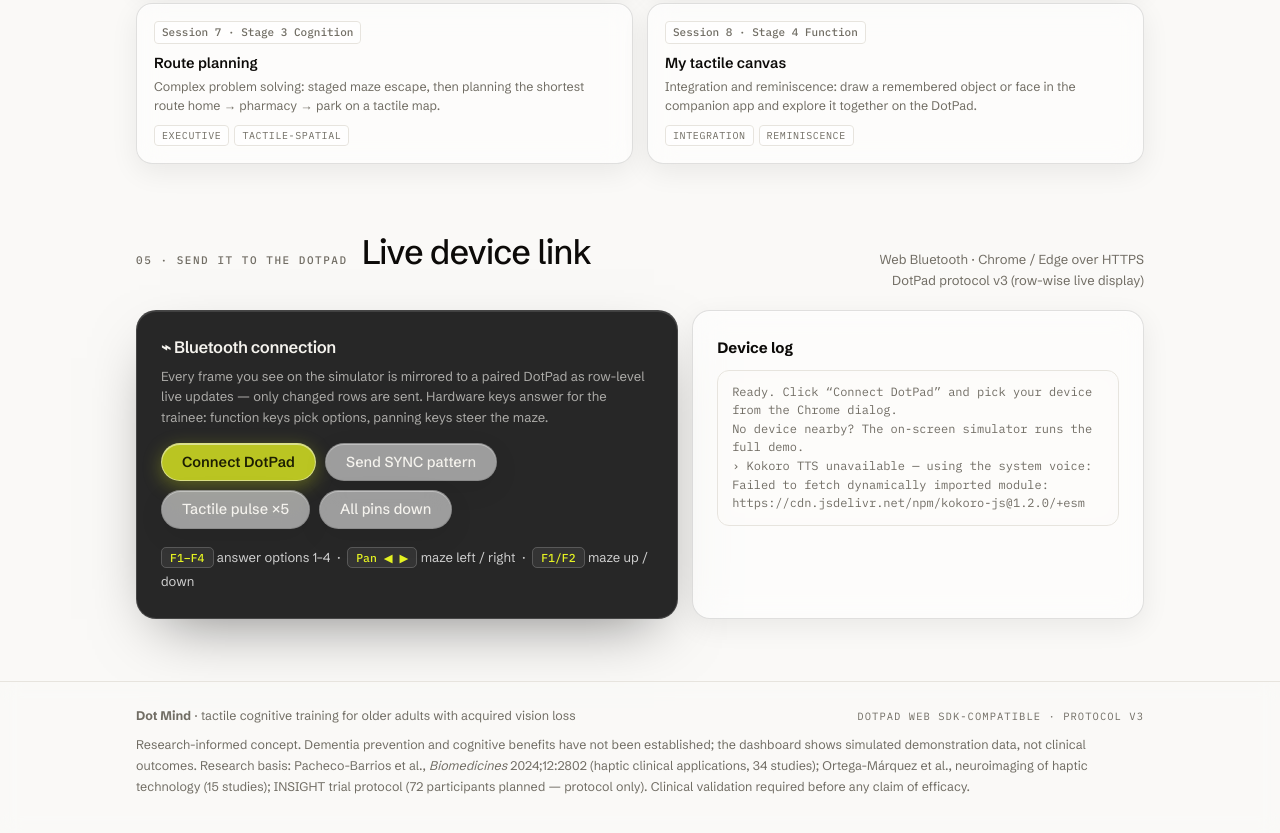
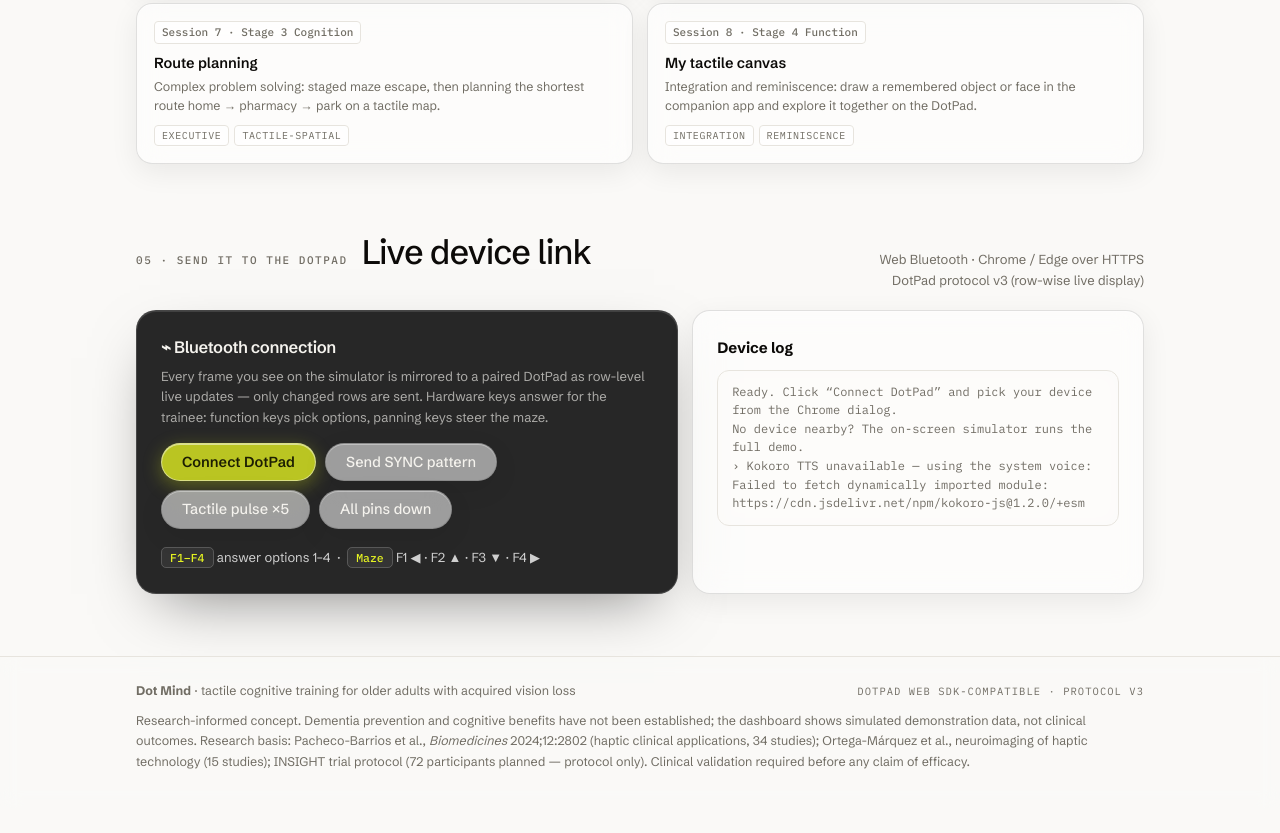
Before and after one commit to baekjunjoo/dotmind, a plain HTML site: page index.html in a window 1280 px wide. Shown: the part 4833-5666 px from the top of the page. After the commit the page ends 5642 px from the top, so only its background shows below. Drawn offline with Linux system fonts and the light colour scheme.

Commit message:
Update device keymap caption for new maze keys

```diff
--- a/index.html
+++ b/index.html
@@ -128,7 +128,7 @@
         <button class="btn btn-ghost" id="btnClear">All pins down</button>
       </div>
       <div class="keymap" style="margin-top:16px; color:rgba(255,255,255,.78)">
-        <b>F1–F4</b> answer options 1–4 &nbsp;·&nbsp; <b>Pan ◀ ▶</b> maze left / right &nbsp;·&nbsp; <b>F1/F2</b> maze up / down
+        <b>F1–F4</b> answer options 1–4 &nbsp;·&nbsp; <b>Maze</b> F1 ◀ · F2 ▲ · F3 ▼ · F4 ▶
       </div>
     </div>
     <div class="card">
```
